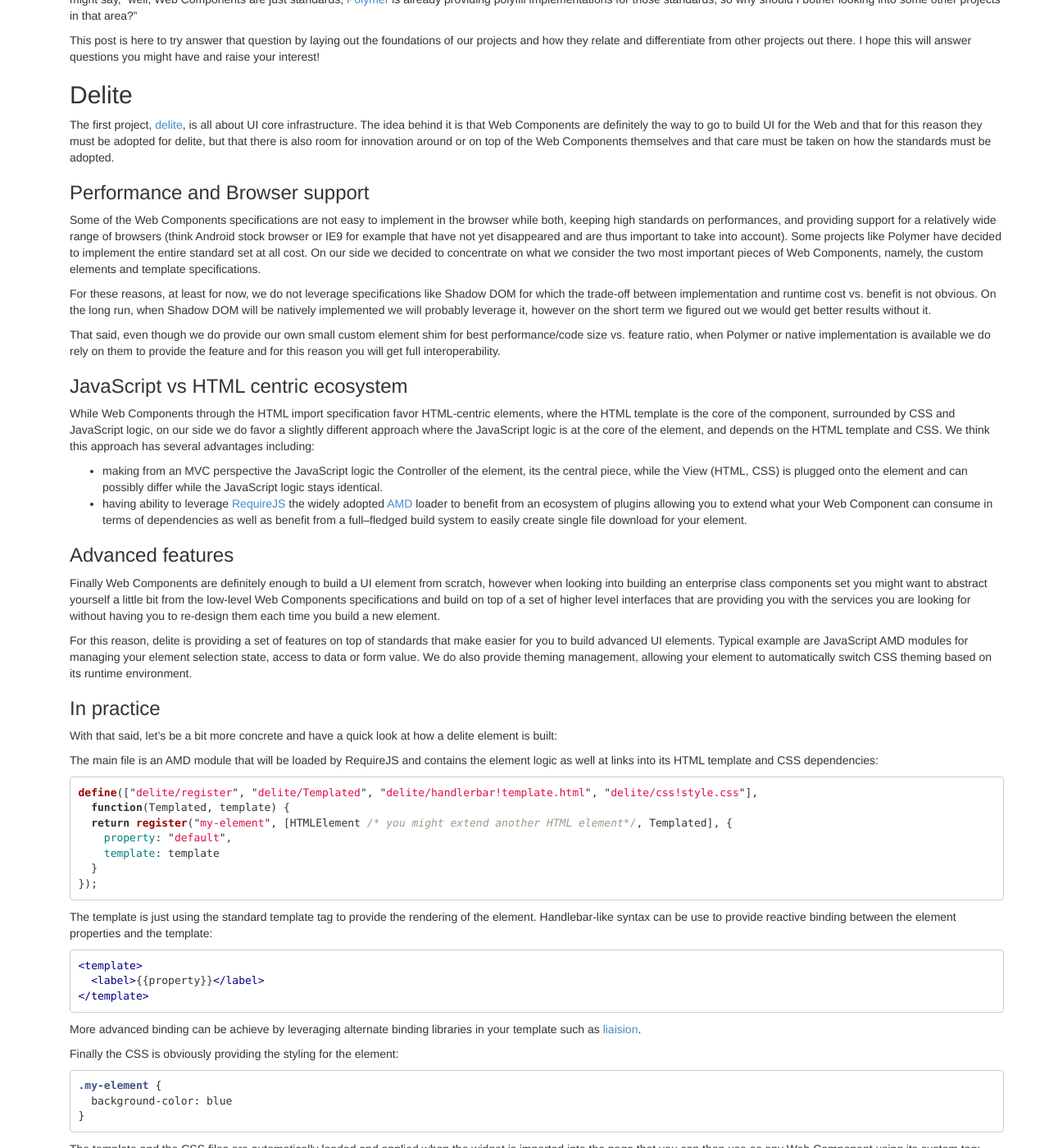
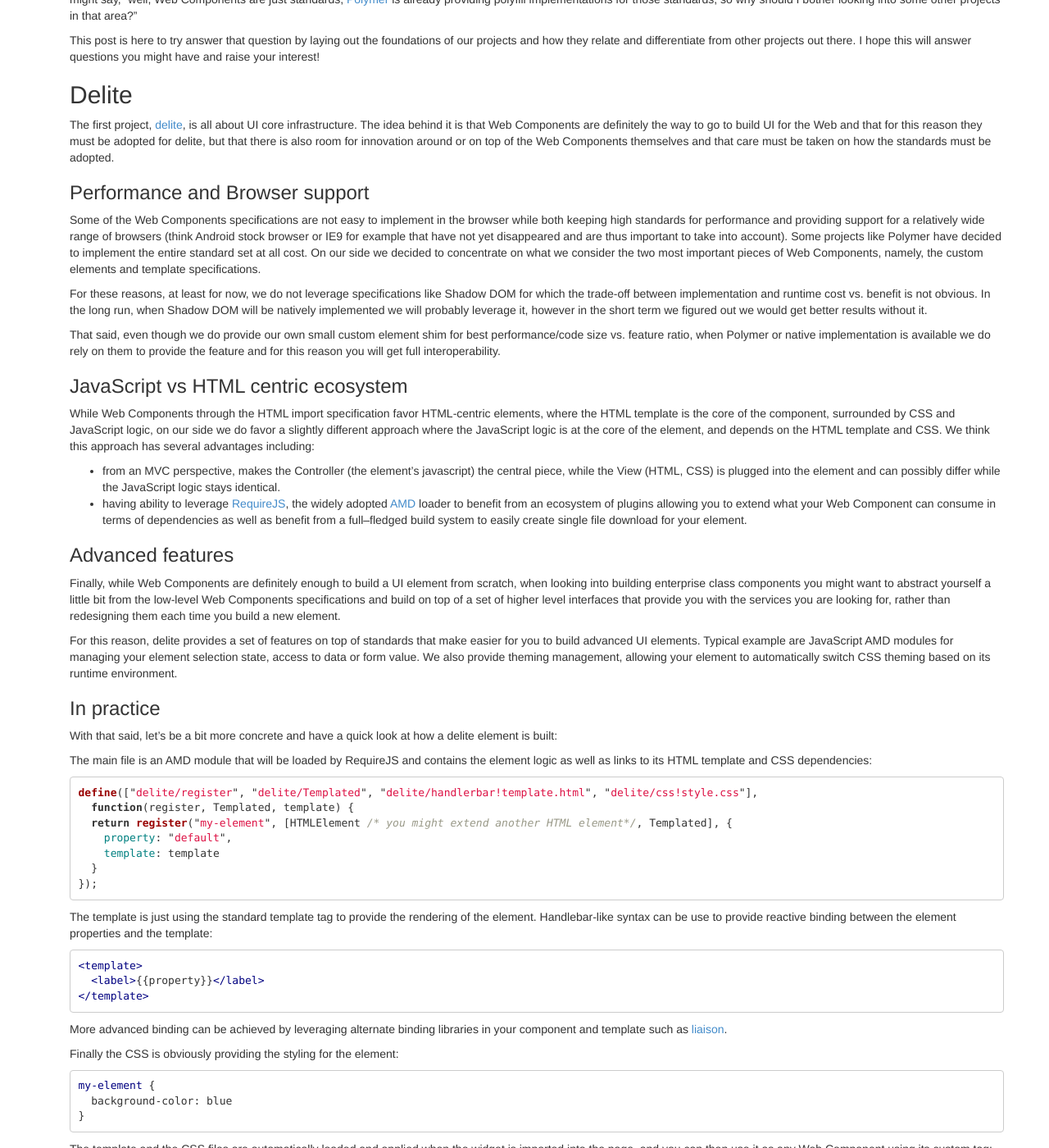
Before and after one commit to cjolif/cjolif.github.io, a Jekyll site: the page built from _posts/2014-07-14-delite-and-deliteful.md, in a window 1280 px wide and 1400 px high, scrolled down 225 px. Shown: the whole window at 82% size. Built offline with Jekyll 4.4.1, drawn with Linux system fonts in a browser that asks for light colours; nearby versions of some CDN libraries; Markdown is read by kramdown in place of the engine named in the settings; comment, search, counter and statistics services are not loaded; some of the changed text lies outside the part shown.

Commit message:
take Bill's comments into account

````diff
--- a/_posts/2014-07-14-delite-and-deliteful.md
+++ b/_posts/2014-07-14-delite-and-deliteful.md
@@ -23,15 +23,15 @@
 
 ### Performance and Browser support
 
-Some of the Web Components specifications are not easy to implement in the browser while both, keeping high
-standards on performances, and providing support for a relatively wide range of browsers (think Android stock browser or IE9 for
+Some of the Web Components specifications are not easy to implement in the browser while both keeping high
+standards for performance and providing support for a relatively wide range of browsers (think Android stock browser or IE9 for
 example that have not yet disappeared and are thus important to take into account). Some projects like Polymer have decided
 to implement the entire standard set at all cost. On our side we decided to concentrate on what we consider the two most
 important pieces of Web Components, namely, the custom elements and template specifications.
 
 For these reasons, at least for now, we do not leverage specifications like Shadow DOM for which the trade-off between
-implementation and runtime cost vs. benefit is not obvious. On the long run, when Shadow DOM will be natively implemented
-we will probably leverage it, however on the short term we figured out we would get better results without it.
+implementation and runtime cost vs. benefit is not obvious. In the long run, when Shadow DOM will be natively implemented
+we will probably leverage it, however in the short term we figured out we would get better results without it.
 
 That said, even though we do provide our own small custom element shim for best performance/code size vs. feature ratio,
 when Polymer or native implementation is available we do rely on them to provide the feature and for this reason you
@@ -44,21 +44,21 @@
 where the JavaScript logic is at the core of the element, and depends on the HTML template and CSS. We think this approach
 has several advantages including:
 
-  * making from an MVC perspective the JavaScript logic the Controller of the element, its the central piece, while the View
-  (HTML, CSS) is plugged onto the element and can possibly differ while the JavaScript logic stays identical.
-  * having ability to leverage [RequireJS](http://requirejs.org) the widely adopted [AMD](http://requirejs.org/docs/whyamd.html) loader
+  * from an MVC perspective, makes the Controller (the element's javascript) the central piece, while the View
+  (HTML, CSS) is plugged into the element and can possibly differ while the JavaScript logic stays identical.
+  * having ability to leverage [RequireJS](http://requirejs.org), the widely adopted [AMD](http://requirejs.org/docs/whyamd.html) loader
    to benefit from an ecosystem of plugins allowing you to extend what your Web Component can consume in terms of dependencies
    as well as benefit from a full–fledged build system to easily create single file download for your element.
 
 ### Advanced features
 
-Finally Web Components are definitely enough to build a UI element from scratch, however when looking into building an
-enterprise class components set you might want to abstract yourself a little bit from the low-level Web Components
-specifications and build on top of a set of higher level interfaces that are providing you with the services you are
-looking for without having you to re-design them each time you build a new element.
+Finally, while Web Components are definitely enough to build a UI element from scratch, when looking into building
+enterprise class components you might want to abstract yourself a little bit from the low-level Web Components
+specifications and build on top of a set of higher level interfaces that provide you with the services you are
+looking for, rather than redesigning them each time you build a new element.
 
-For this reason, delite is providing a set of features on top of standards that make easier for you to build advanced UI elements.
-Typical example are JavaScript AMD modules for managing your element selection state, access to data or form value. We do
+For this reason, delite provides a set of features on top of standards that make easier for you to build advanced UI elements.
+Typical example are JavaScript AMD modules for managing your element selection state, access to data or form value. We
 also provide theming management, allowing your element to automatically switch CSS theming based on its runtime
 environment.
 
@@ -66,12 +66,12 @@
 
 With that said, let's be a bit more concrete and have a quick look at how a delite element is built:
 
-The main file is an AMD module that will be loaded by RequireJS and contains the element logic as well at links
-into its HTML template and CSS dependencies:
+The main file is an AMD module that will be loaded by RequireJS and contains the element logic as well as links
+to its HTML template and CSS dependencies:
 
 ```js
 define(["delite/register", "delite/Templated", "delite/handlerbar!template.html", "delite/css!style.css"],
-  function(Templated, template) {
+  function(register, Templated, template) {
   return register("my-element", [HTMLElement /* you might extend another HTML element*/, Templated], {
     property: "default",
     template: template
@@ -88,18 +88,18 @@
 </template>
 ```
 
-More advanced binding can be achieve by leveraging alternate binding libraries in your template such as <a href="https://github.com/ibm-js/liaison">liaision</a>.
+More advanced binding can be achieved by leveraging alternate binding libraries in your component and template such as <a href="https://github.com/ibm-js/liaison">liaison</a>.
 
 Finally the CSS is obviously providing the styling for the element:
 
 ```css
-.my-element {
+my-element {
   background-color: blue
 }
 ```
 
-The template and the CSS files are automatically loaded and applied when the widget is imported into the page that
-you can then use as any Web Component using its custom tag:
+The template and the CSS files are automatically loaded and applied when the widget is imported into the page, and
+you can then use it as any Web Component using its custom tag:
 
 ```html
 <my-element property="value"></my-element>
@@ -136,16 +136,16 @@
 <d-star-rating id="rating" min="0" max="5" readOnly="true">
 ```
 
-This will enable a full interoperability of those elements with other <a href="http://webcomponents.org/">Web Components</a>.
+This will enable a full interoperability of these elements with other <a href="http://webcomponents.org/">Web Components</a>.
 
 You can learn more about deliteful on our [site](/deliteful/index.html) and generate your first application based on
 deliteful elements using our [Yeoman generator](/deliteful/getting-started.html).
 
 ## Conclusion
 
-Those two projects are still in their early phase, and you should still use them with caution as things will still evolve
-and APIs are definitely not engraved in the marble. However if you are interested in the direction we are following, we will
-definitely be happy to hear from you about them. So please don't hesitate to check the projects out and provide feedback,
+These two projects are still in their early phases, and you should still use them with caution as things will still evolve
+and APIs are definitely not engraved in stone. However if you are interested in the direction we are following, we will
+definitely be happy to hear from you. So please don't hesitate to check the projects out and provide feedback,
 either here, on the issue tracker or the mailing lists.
 
 From now on, we will try to regularly share news and technical insights about those two projects and
````
Also changed, not shown: other parts of _posts/2014-07-14-delite-and-deliteful.md (+1 -1 lines).
